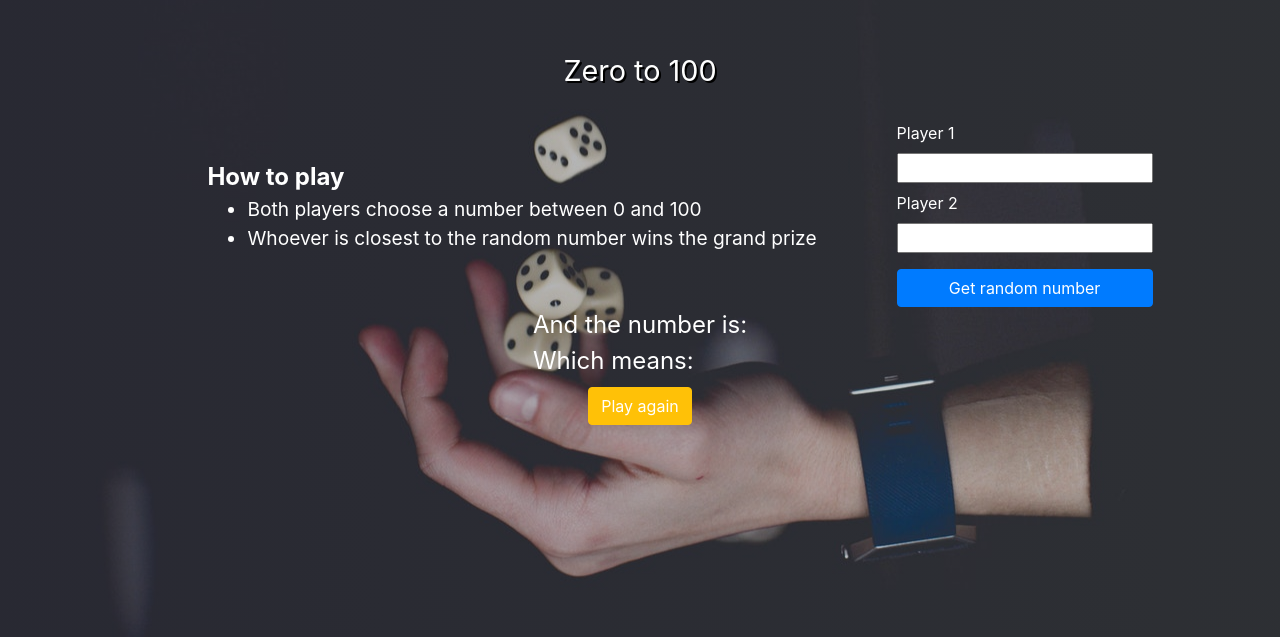
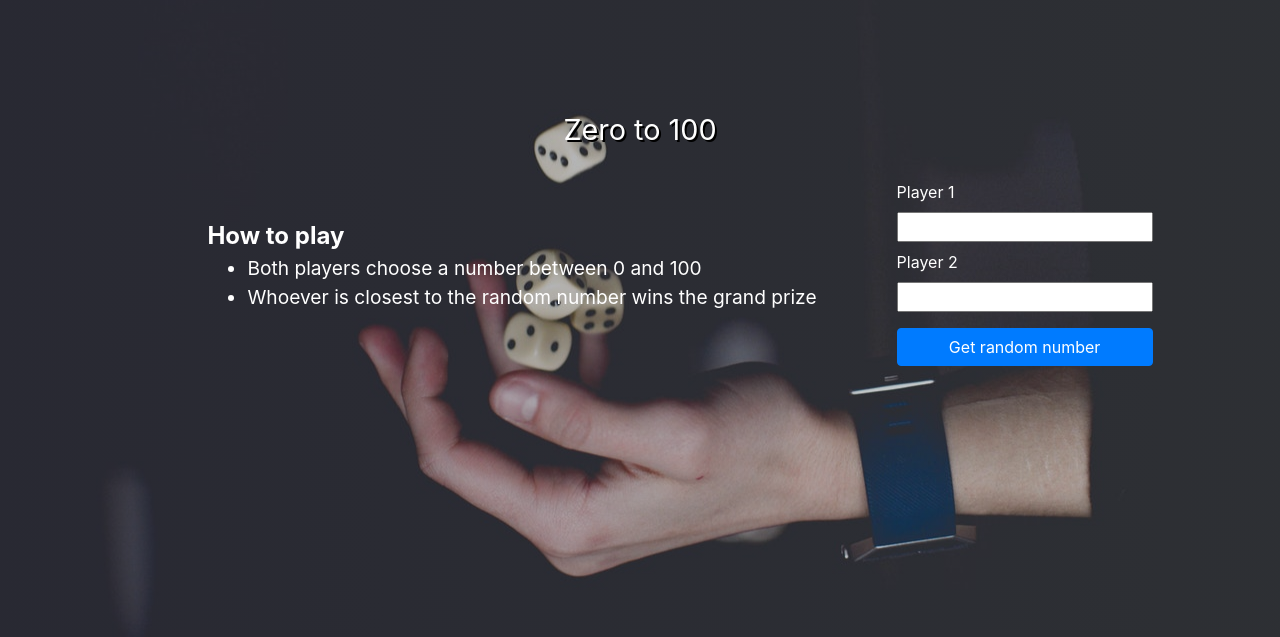
Before and after one commit to Wesssz/angular-zero-to-hundred, an Angular app: page / in a window 1280 px wide. Shown: the part 163-800 px from the top of the page. Built offline with nearby package versions, Linux system fonts and the light colour scheme.

Commit message:
Removed dev results visible

```diff
--- a/src/app/app.component.html
+++ b/src/app/app.component.html
@@ -26,7 +26,7 @@
       </button>
     </div>
   </div>
-  <div class="d-flex flex-column app-results-container">
+  <div *ngIf="winner" class="d-flex flex-column app-results-container">
     <div class="app-results">
       <div>
         And the number is:
```
